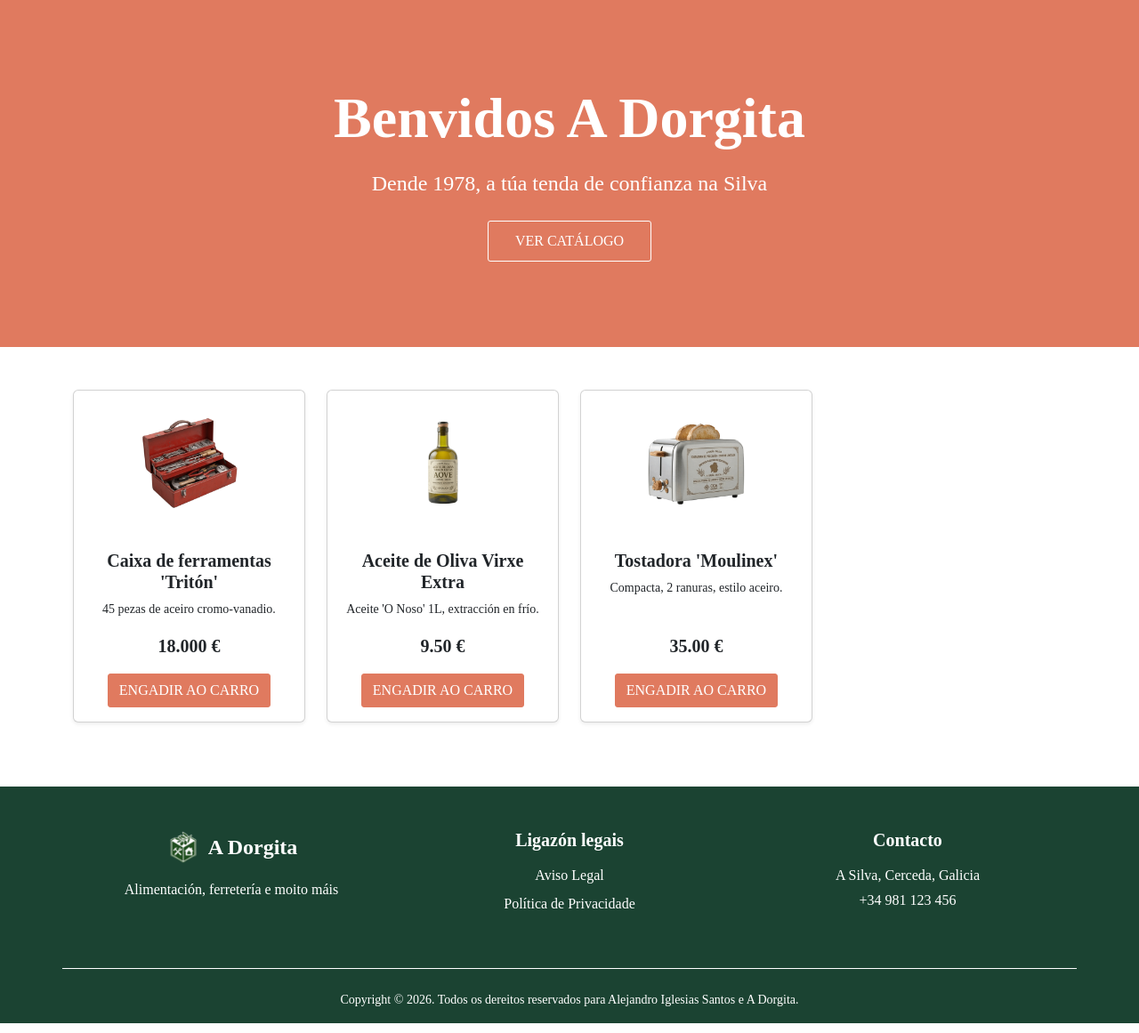
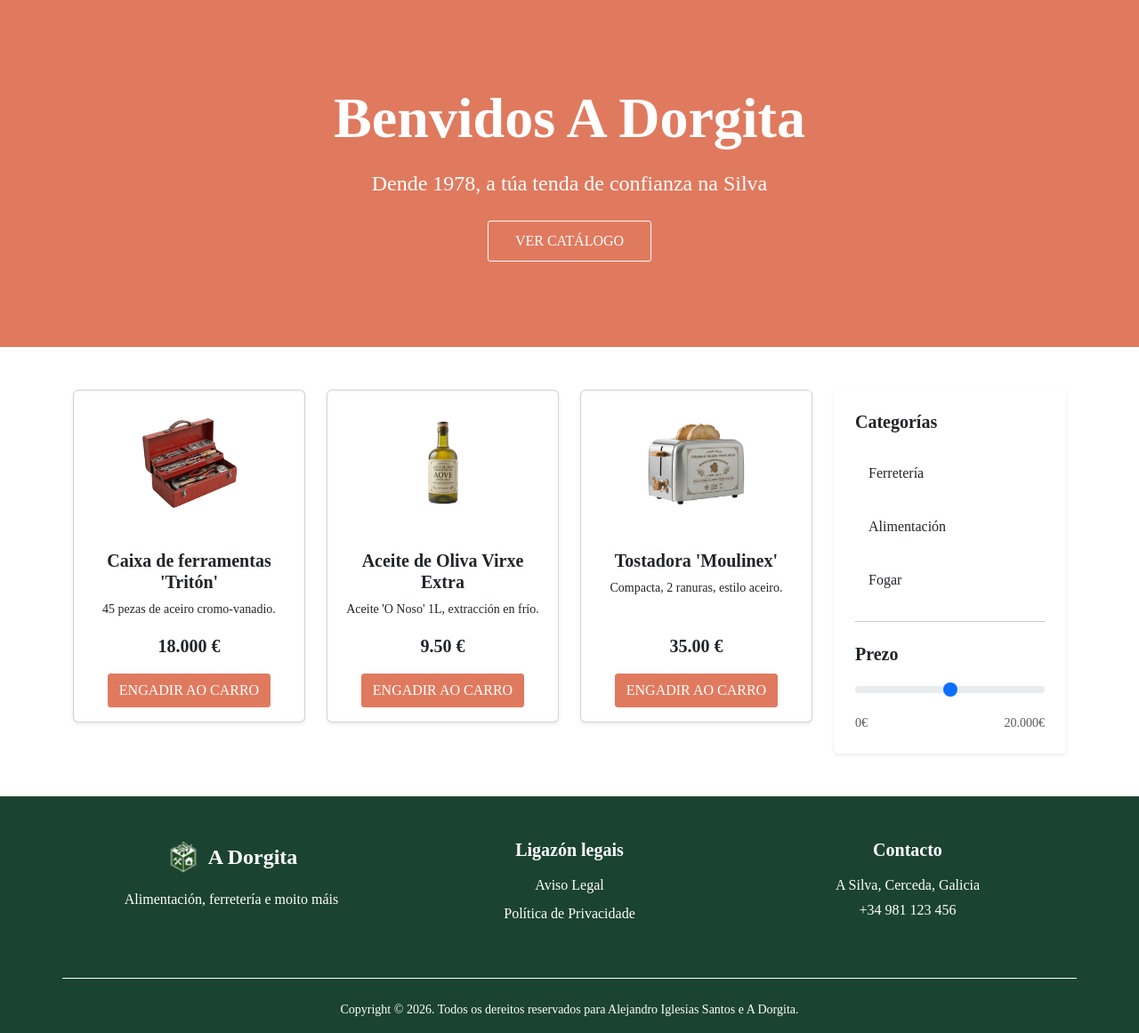
Before and after one commit to Igli-10/a-dorgita, a PHP site: page / in a window 1280 px wide. Shown: the part 77-1238 px from the top of the page at 89% size. Run offline with PHP 8.4, Linux system fonts and the light colour scheme.

Commit message:
Implemento a selección de categorías e a barra do precio

```diff
--- a/public/css/estilos.css
+++ b/public/css/estilos.css
@@ -60,3 +60,27 @@ footer{
     border: 1px solid #FFFFFF;
     border-radius: 3px;
 }
+
+.caixa-filtros {
+    background-color: #FFFFFF;
+}
+
+.enlace-filtro {
+    color:#212529;
+    text-decoration: none;
+    display: flex;
+    justify-content: space-between;
+    align-items: center;
+    padding: 10px 15px;
+    border-radius: 5px;
+}
+
+.enlace-filtro:hover {
+   background-color:#1B4332 ;
+    color: #FFFFFF;;
+}
+
+.contador-filtro {
+    color: #212529;
+    font-size: 0.9em;
+}
--- a/views/inicio.php
+++ b/views/inicio.php
@@ -56,7 +56,29 @@ $productos = [
         </div>
 
         <div class="col-lg-3">
+            <div class="p-4 rounded shadow-sm border-0 caixa-filtros">
+                <h5 class="fw-bold mb-4 texto-dorgita">Categorías</h5>
+                <ul class="list-unstyled">
+                    <li class="mb-3">
+                        <a href="#" class="enlace-filtro">Ferretería </a>
+                    </li>
+                    <li class="mb-3">
+                        <a href="#" class="enlace-filtro"> Alimentación </a>
+                    </li>
+                    <li class="mb-3">
+                        <a href="#" class="enlace-filtro"> Fogar </a>
+                    </li>
+                </ul>
 
+                <hr class="my-4">
+
+                <h5 class="fw-bold mb-3 texto-dorgita">Prezo</h5>
+                <input type="range" class="form-range"  min="0" max="20000">
+                <div class="d-flex justify-content-between small text-muted mt-2">
+                    <span>0€</span>
+                    <span>20.000€</span>
+                </div>
+            </div>
         </div>
     </div>
 </div>
```
